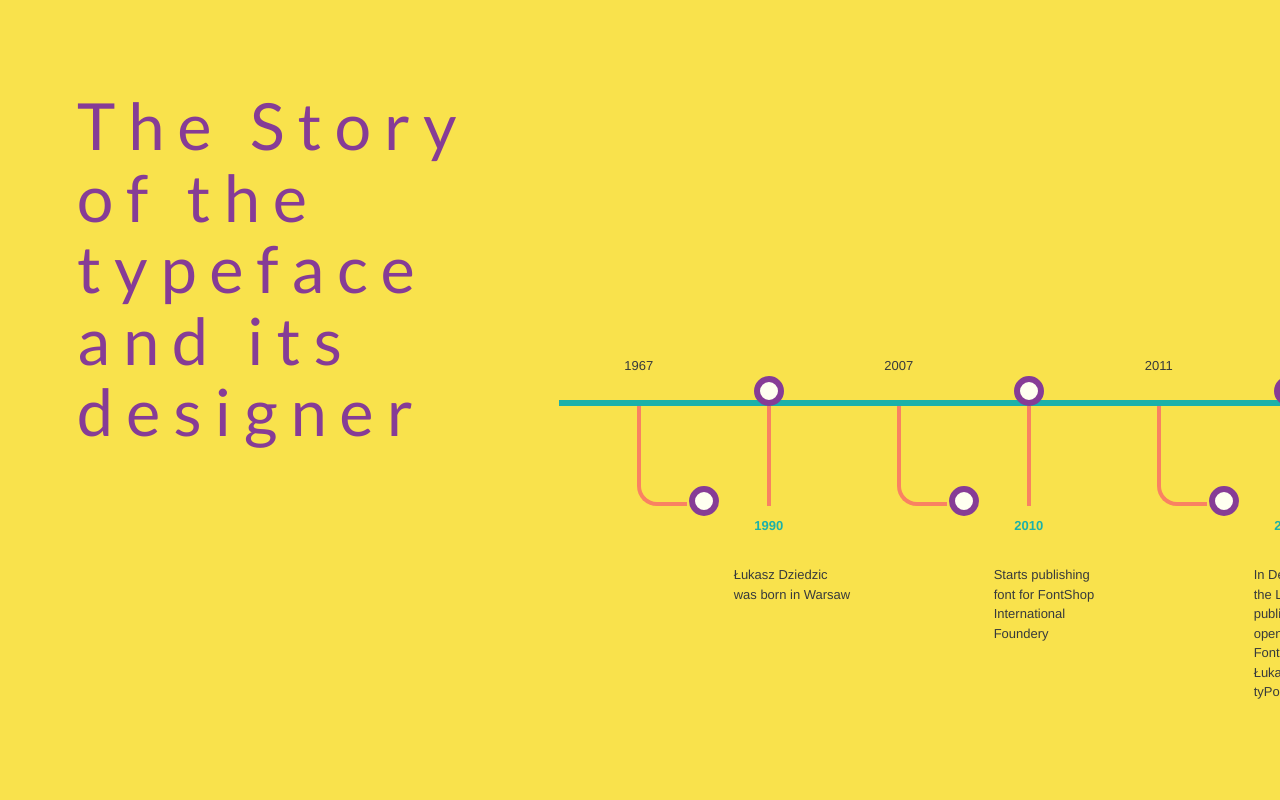
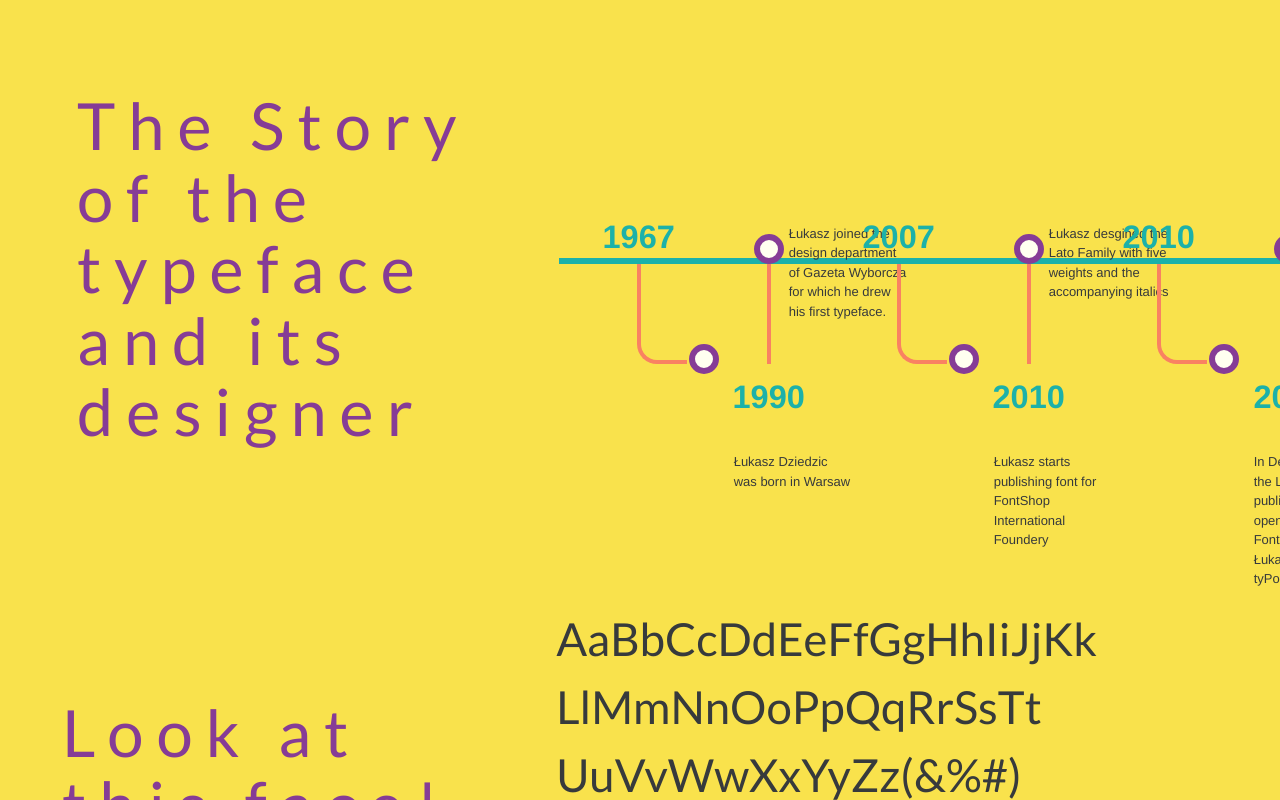
Before and after one commit to Myeche/typespecimen, a plain HTML site: page tp2.html in a window 1280 px wide. Shown: the top 800 px of the page. Drawn offline with Linux system fonts and the light colour scheme; a script that the page names is missing.

Commit message:
Update tp2.html

```diff
--- a/tp2.html
+++ b/tp2.html
@@ -58,7 +58,7 @@
                                 The Story of the typeface and its designer
                             </p>
                         </div>
-                         <div class="col-sm-7" style="margin-top: 200px;">
+                         <div class="col-sm-7" style="margin-top: 5%;">
                              <ul id='timeline'>
   <li class='event down'>
     <div class='content'>
@@ -70,19 +70,21 @@
       <span class='circle'></span>
     </div>
 
-    <div class='date'>1967</div>
+      <div class='date'><p class="pdate">1967</p></div>
 
   </li>
   <li class='event up'>
     <div class='content'>
+
       <div class="avatar"></div>
+      <p class="ptime2"> Łukasz joined the design department of Gazeta Wyborcza for which he drew his first typeface.</p>
     </div>
     <div class="dot">
       <span class='circle'></span>
     </div>
-    <div class='date'>1990</div>
-            <div class="ptime">
-                <p>Łukasz Dziedzic was born in Warsaw</p>
+      <div class='date'><p class="pdate">1990</p></div>
+            <div>
+                <p class="ptime">Łukasz Dziedzic was born in Warsaw</p>
       </div>
   </li>
   <li class='event down'>
@@ -92,19 +94,20 @@
     <div class="dot">
       <span class='circle'></span>
     </div>
-    <div class='date'>2007</div>
+      <div class='date'><p class="pdate">2007</p></div>
   </li>
   <li class='event up'>
     <div class='content'>
       <div class="avatar"> </div>
+        <p class="ptime2"> Łukasz desgined the Lato Family with five weights and the accompanying italics</p>
 
     </div>
     <div class="dot">
       <span class='circle'></span>
     </div>
-    <div class="date">2010</div>
+      <div class="date"><p class="pdate">2010</p></div>
       <div class="ptime">
-                <p>Starts publishing font for FontShop International Foundery</p>
+                <p> Łukasz starts publishing font for FontShop International Foundery</p>
       </div>
   </li>
   <li class='event down'>
@@ -115,17 +118,19 @@
     <div class="dot">
       <span class='circle'></span>
     </div>
-    <div class='date'>2011</div>
+      <div class='date'><p class="pdate">2010</p></div>
 
   </li>
                                   <li class='event up'>
     <div class='content'>
       <div class="avatar"> </div>
+       <p class="ptime2"> The Lato family has been extended to .....</p>
+
     </div>
     <div class="dot">
       <span class='circle'></span>
     </div>
-    <div class="date">2010</div>
+                                      <div class="date"><p class="pdate">2011</p></div>
       <div class="ptime">
                 <p>In December 2010, the Lato family was published under the open-source Open Font License by Łukasz’s foundry tyPoland</p>
       </div>
@@ -134,7 +139,19 @@
 </ul>
                      </div>
 
+                    <div class="row">
+                        <div class="col-sm-5">
+                             <p class="title1">
+                                Look at this face!
+                            </p>
 
+                        </div>
+                        <div class="col-sm-7">
+                            <p class="display">AaBbCcDdEeFfGgHhIiJjKk</br>LlMmNnOoPpQqRrSsTt</br>UuVvWwXxYyZz(&amp;%#)</br>123456789@</p>
+
+
+                        </div>
+                    </div>
 
 
                     </div>
```
